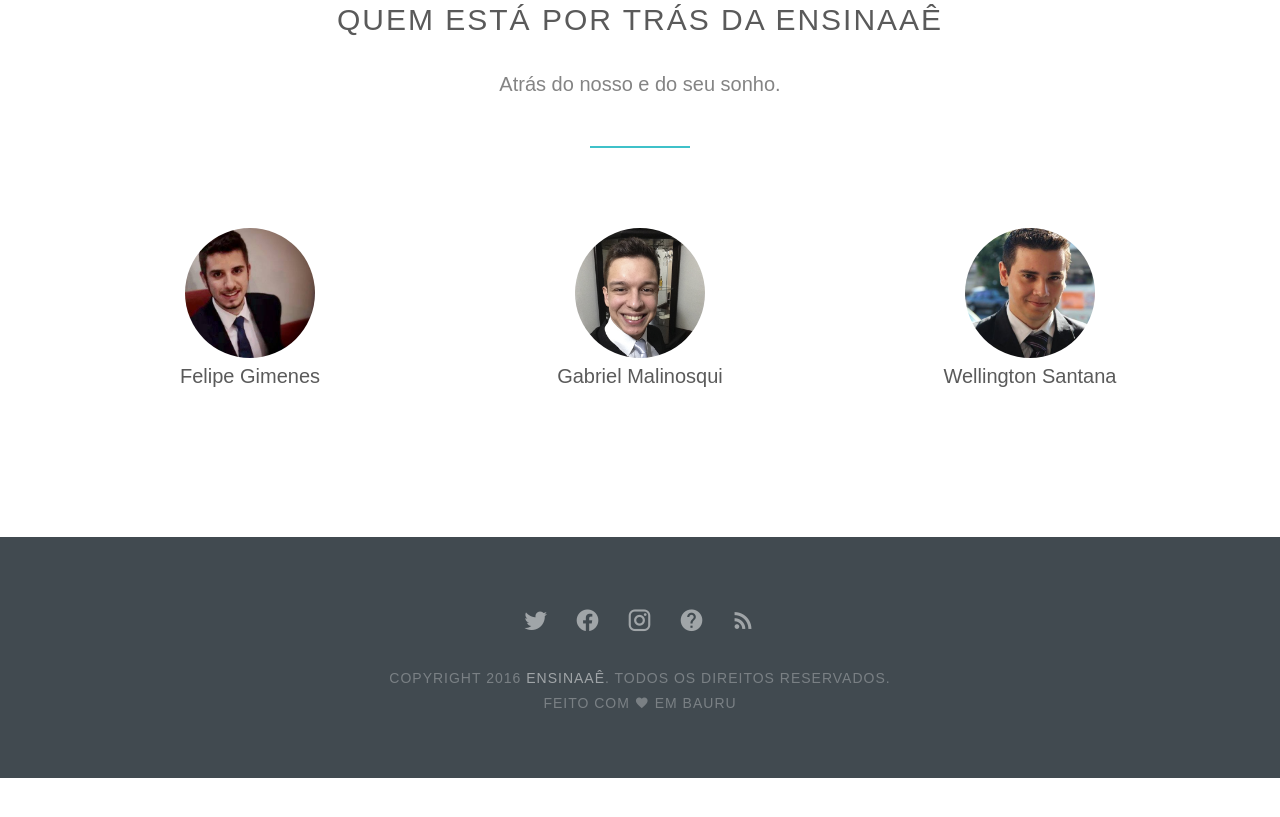
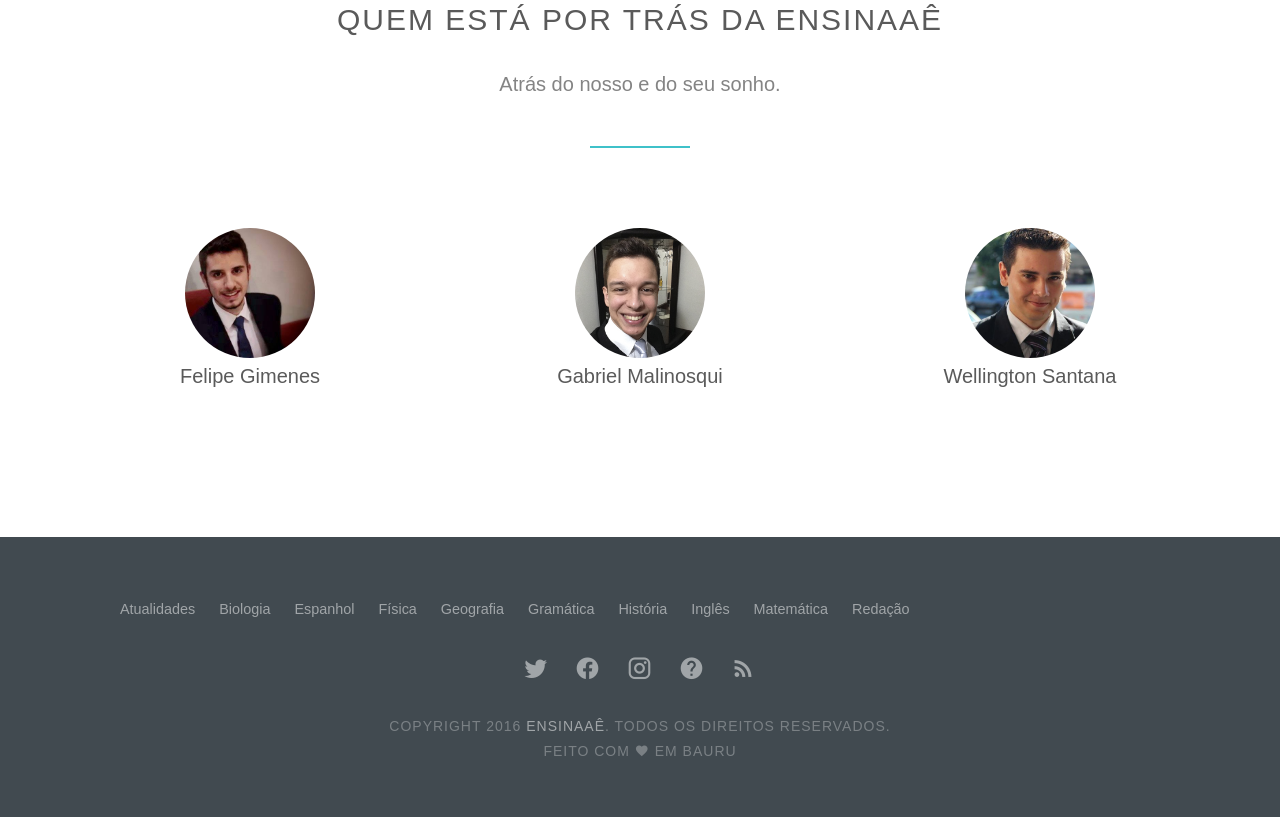
Before and after one commit to malinosqui/ensinaae_institucional, a website: page index.html in a window 1280 px wide. Shown: the part 3675-4492 px from the top of the page. Before the commit the page ends 4453 px from the top, so only its background shows below. Drawn offline with Linux system fonts and the light colour scheme; files that its build step writes are made by us from their sources; a web font is replaced by a local one.

Commit message:
Adicionando matérias ao footer para melhorar SEO

```diff
--- a/Gruntfile.js
+++ b/Gruntfile.js
@@ -126,7 +126,7 @@ module.exports = function (grunt) {
         watch: {
             css: {
                 files: ['css/*.css'],
-                tasks: ['cssmin'],
+                tasks: ['uncss','cssmin'],
                 options: {
                     livereload: true,
                 },
@@ -139,7 +139,7 @@ module.exports = function (grunt) {
             },
             html: {
                 files: ['index.html', 'aula-particular.html'],
-                tasks: ['htmlmin']
+                tasks: ['processhtml', 'htmlmin']
             }
         },
         'ftp-deploy': {
@@ -166,7 +166,7 @@ module.exports = function (grunt) {
     grunt.loadNpmTasks('grunt-processhtml');
     grunt.loadNpmTasks('grunt-ftp-deploy');
 
-    grunt.registerTask('default', ['jshint', 'uglify', 'processhtml', 'uncss', 'cssmin', 'watch']);
+    grunt.registerTask('default', ['jshint', 'uglify', 'htmlmin', 'uncss', 'cssmin', 'watch']);
     grunt.registerTask('deploy', ['ftp-deploy']);
 
 
--- a/css/style.css
+++ b/css/style.css
@@ -304,8 +304,8 @@
     box-shadow: 0 5px 15px rgba(0, 0, 0, 0.3);
     position: fixed;
   }
+  /* uncss:ignore */
 
-  /* uncss:ignore */
   #fh5co-header-section.header-fixed {
     box-shadow: 0 5px 15px rgba(0, 0, 0, 0.3);
     position: fixed;
@@ -327,8 +327,8 @@
     float: left;
     display: none;
   }
+  /* uncss:ignore */
 
-  /* uncss:ignore */
   #fh5co-logo.header-fixed {
     display: block;
   }
@@ -1240,4 +1240,13 @@
       -moz-animation: cd-bounce-in 0.3s linear;
       animation: cd-bounce-in 0.3s linear;
     }
+    ul.courses-footer {
+      list-style: none;
+      font-size: 0.9em;
+      color: rgba(255, 255, 255, .5);
+    }
+    ul.courses-footer > li {
+      display: inline;
+      padding: 10px;
+    }
   }
--- a/index.html
+++ b/index.html
@@ -57,6 +57,7 @@
 
 	<!-- build:css css/style.min.css -->
 	<link rel="stylesheet" href="css/animate.css">
+	<link rel="stylesheet" href="css/style.min.css">
 	<link rel="stylesheet" href="css/hover-min.css">
 	<link rel="stylesheet" href="css/bootstrap.css">
 	<link rel="stylesheet" href="css/superfish.css">
@@ -403,6 +404,22 @@ j=d.createElement(s),dl=l!='dataLayer'?'&l='+l:'';j.async=true;j.src=
 				<div id="footer">
 					<div class="container">
 						<div class="row">
+							<div class="col-lg-10">
+								<ul class="courses-footer">
+									<li>Atualidades</li>
+									<li>Biologia</li>
+									<li>Espanhol</li>
+									<li>Física</li>
+									<li>Geografia</li>
+									<li>Gramática</li>
+									<li>História</li>
+									<li>Inglês</li>
+									<li>Matemática</li>
+									<li>Redação</li>
+								</ul>
+							</div>
+						</div>
+						<div class="row">
 
 							<div class="col-md-6 col-md-offset-3 text-center">
 								<p class="fh5co-social-icons">
```
Also changed, not shown: dist/css/style.min.css, dist/index.html, dist/js/main.min.js.
